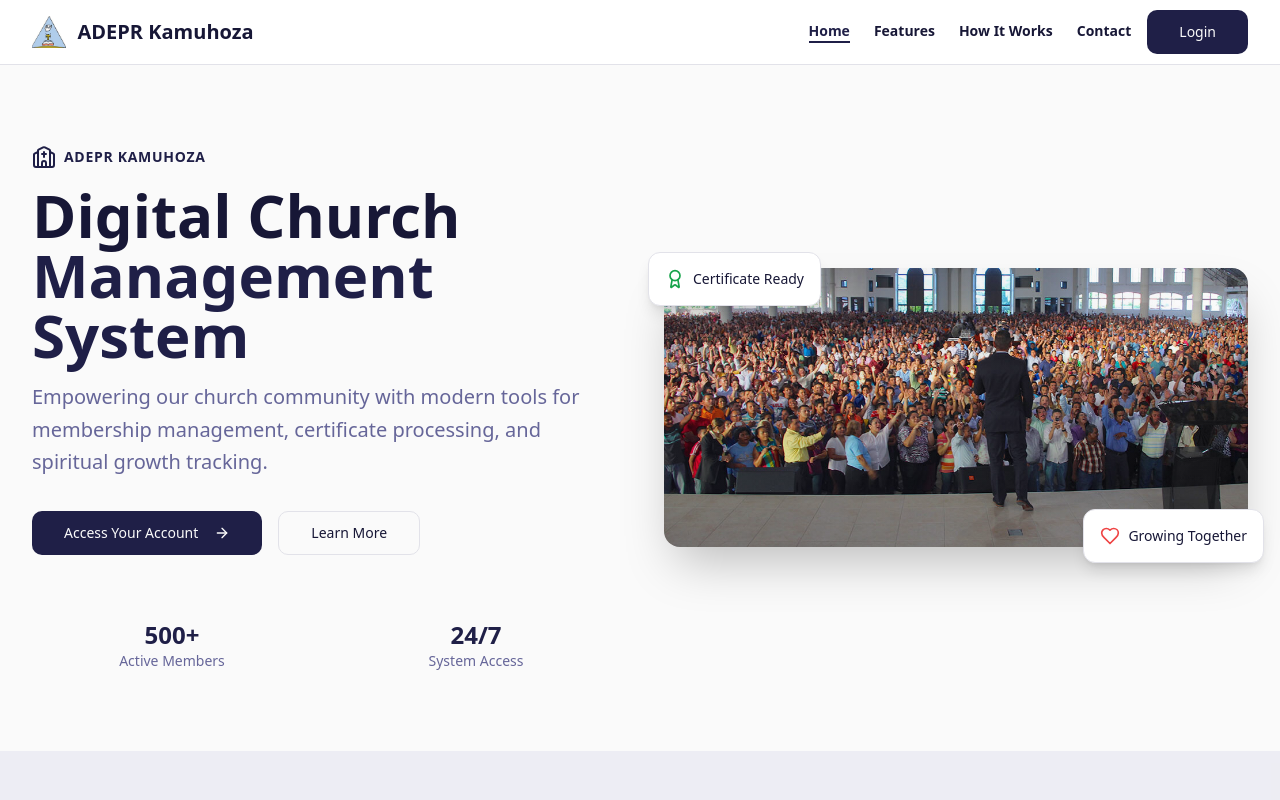
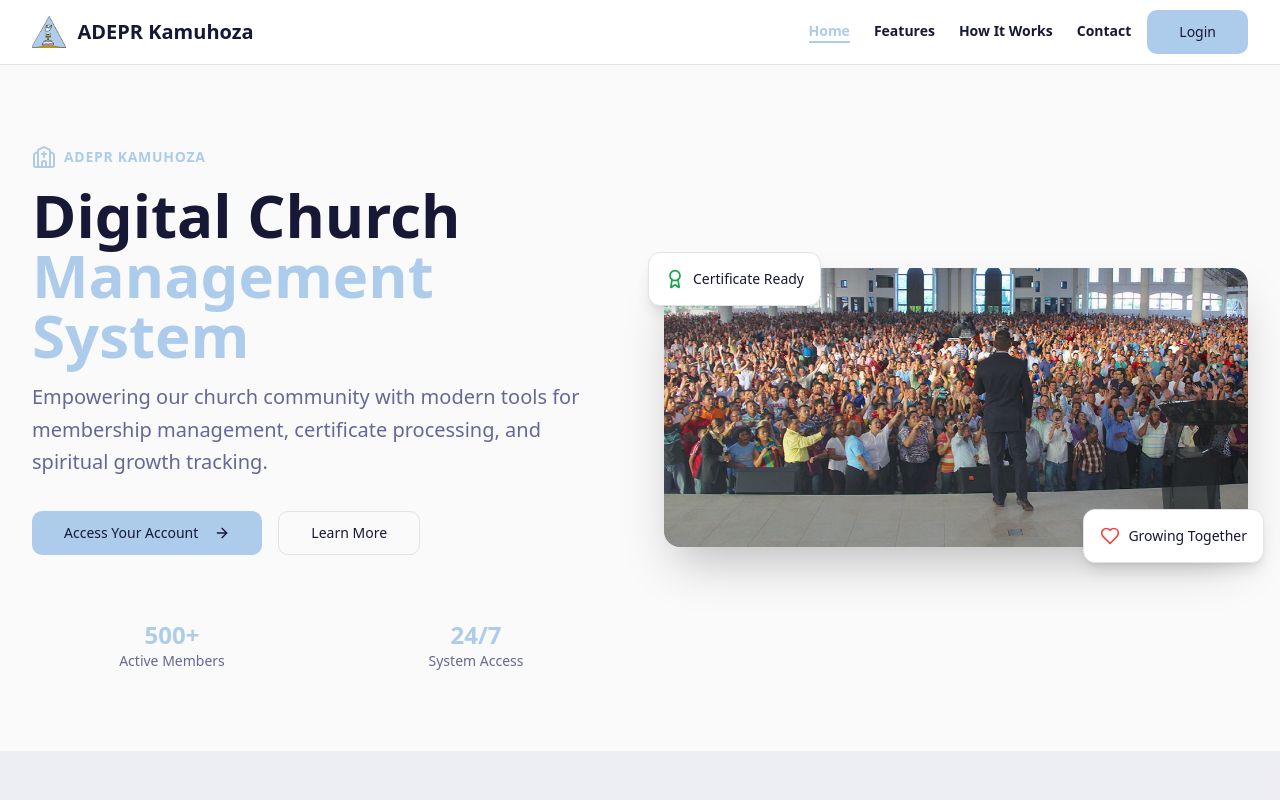
Before and after one commit to Mbaduko/adepr-kamuhoza-mms, a React (Vite) app: page / in a window 1280 px wide. Shown: the top 800 px of the page. Built offline with nearby package versions, Linux system fonts and the light colour scheme.

Commit message:
feat: updated primary color

```diff
--- a/src/index.css
+++ b/src/index.css
@@ -17,9 +17,9 @@
     --popover: 0 0% 100%;
     --popover-foreground: 240 40% 15%;
 
-    /* Primary: Deep Navy inspired by logo */
-    --primary: 240 40% 20%;
-    --primary-foreground: 0 0% 98%;
+    /* Primary: Light blue #AFCCEA */
+    --primary: 210 60% 80%;
+    --primary-foreground: 240 40% 15%;
 
     /* Secondary: Light blue/lavender from logo */
     --secondary: 240 30% 85%;
@@ -46,7 +46,7 @@
 
     --border: 240 15% 90%;
     --input: 240 15% 90%;
-    --ring: 240 40% 20%;
+    --ring: 210 60% 80%;
 
     --radius: 0.75rem;
 
@@ -77,8 +77,8 @@
     --popover: 222.2 84% 4.9%;
     --popover-foreground: 210 40% 98%;
 
-    --primary: 210 40% 98%;
-    --primary-foreground: 222.2 47.4% 11.2%;
+    --primary: 210 60% 80%;
+    --primary-foreground: 240 40% 15%;
 
     --secondary: 217.2 32.6% 17.5%;
     --secondary-foreground: 210 40% 98%;
```
